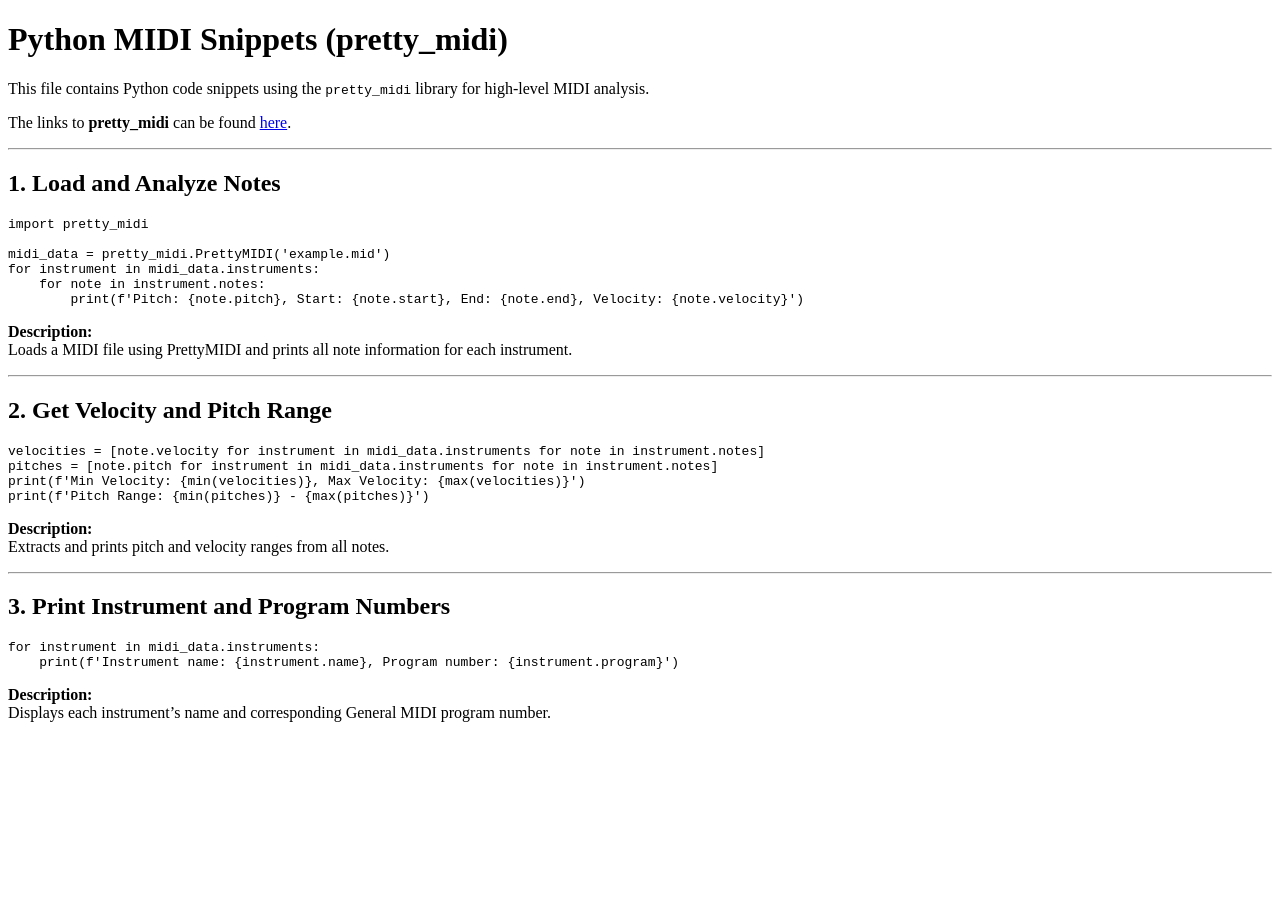
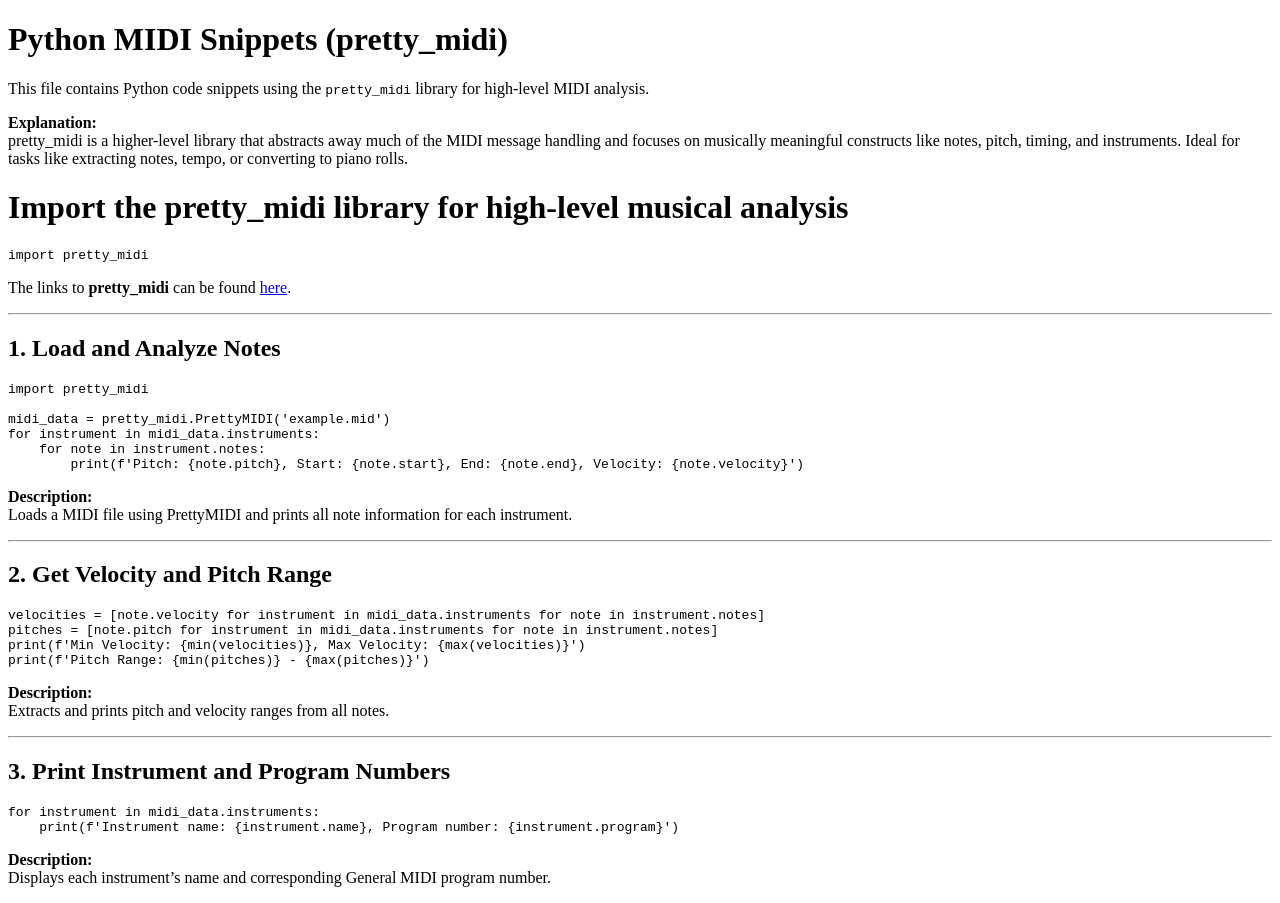
Before and after one commit to CHI-CityTech/QuantumMusic, a Jekyll site: the page built from docs/code/Python-MIDI-snippets-Pretty_MIDI.md, in a window 1280 px wide. Built offline with Jekyll 4.4.1, drawn with Linux system fonts in a browser that asks for light colours; our own code applies the rules of GitHub Pages for plain Markdown files.

Commit message:
Update Python-MIDI-snippets-Pretty_MIDI.md

````diff
--- a/docs/code/Python-MIDI-snippets-Pretty_MIDI.md
+++ b/docs/code/Python-MIDI-snippets-Pretty_MIDI.md
@@ -2,6 +2,17 @@
 # Python MIDI Snippets (pretty_midi)
 
 This file contains Python code snippets using the `pretty_midi` library for high-level MIDI analysis.
+
+**Explanation:**
+pretty_midi is a higher-level library that abstracts away much of the MIDI message handling and focuses on musically meaningful constructs like notes, pitch, timing, and instruments. Ideal for tasks like extracting notes, tempo, or converting to piano rolls.
+
+
+
+# Import the pretty_midi library for high-level musical analysis
+```python
+import pretty_midi
+```
+
 
 The links to **pretty_midi** can be found [here](https://pypi.org/project/pretty_midi/).
 
````
